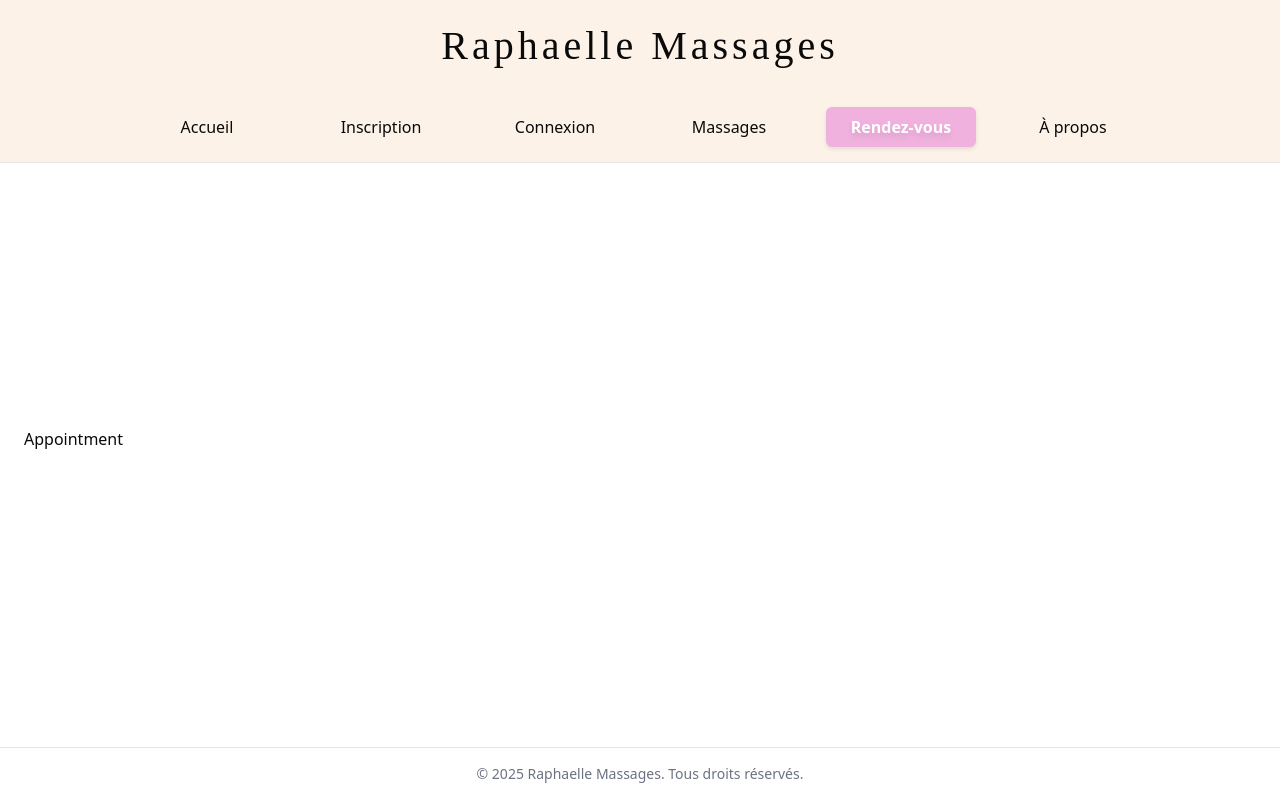
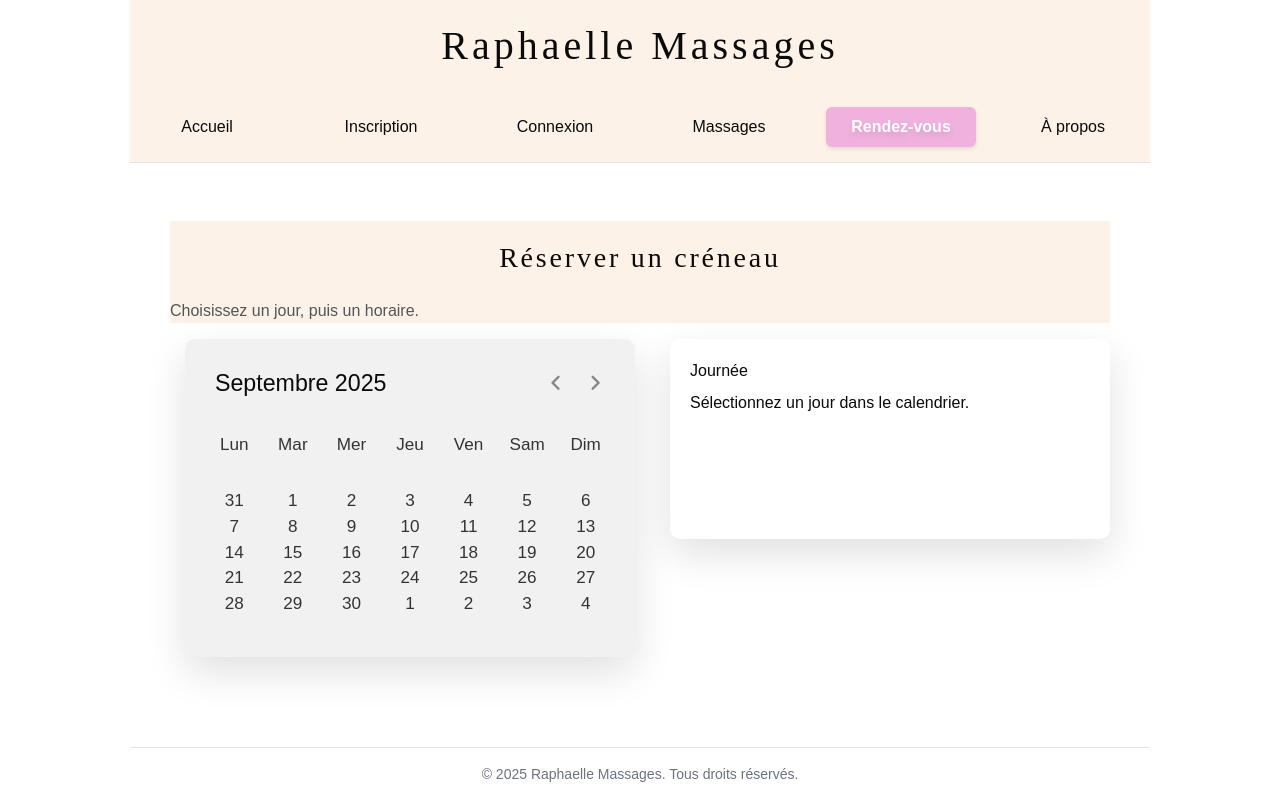
Before and after one commit to DamienLandois/Block-2-landois-damien-frontend, a React (Vite) app: page /rendezvous in a window 1280 px wide. Built offline with nearby package versions, Linux system fonts and the light colour scheme; a web font is replaced by a local one.

Commit message:
ajout du composant calenar et page booking

```diff
--- /dev/null
+++ b/src/components/booking/Calendar.jsx
@@ -0,0 +1,97 @@
+import React, { useMemo, useState } from "react";
+
+export default function Calendar() {
+  const today = useMemo(() => new Date(), []);
+  const [viewDate, setViewDate] = useState(() => new Date());
+
+  const currYear = viewDate.getFullYear();
+  const currMonth = viewDate.getMonth();
+
+  const mois = [
+    "Janvier",
+    "Février",
+    "Mars",
+    "Avril",
+    "Mai",
+    "Juin",
+    "Juillet",
+    "Août",
+    "Septembre",
+    "Octobre",
+    "Novembre",
+    "Décembre",
+  ];
+
+  const { label, days } = useMemo(() => {
+    const firstDayOfMonth = new Date(currYear, currMonth, 1).getDay();
+    const lastDateOfMonth = new Date(currYear, currMonth + 1, 0).getDate();
+    const lastDayOfMonth = new Date(currYear, currMonth, lastDateOfMonth).getDay();
+    const lastDateOfLastMonth = new Date(currYear, currMonth, 0).getDate();
+
+    const li = [];
+
+    for (let i = firstDayOfMonth; i > 0; i--) {
+      li.push({ key: `prev-${i}`, label: lastDateOfLastMonth - i + 1, className: "inactive" });
+    }
+
+    for (let i = 1; i <= lastDateOfMonth; i++) {
+      const isToday =
+        i === today.getDate() &&
+        currMonth === today.getMonth() &&
+        currYear === today.getFullYear();
+      li.push({ key: `curr-${i}`, label: i, className: isToday ? "active" : undefined });
+    }
+
+    for (let i = lastDayOfMonth; i < 6; i++) {
+      li.push({ key: `next-${i}`, label: i - lastDayOfMonth + 1, className: "inactive" });
+    }
+
+    return { label: `${mois[currMonth]} ${currYear}`, days: li };
+  }, [currMonth, currYear, today]);
+
+  const goPrev = () => {
+    const prev = new Date(currYear, currMonth - 1, 1);
+    setViewDate(prev);
+  };
+
+  const goNext = () => {
+    const next = new Date(currYear, currMonth + 1, 1);
+    setViewDate(next);
+  };
+
+  return (
+    <>
+      <link
+        rel="stylesheet"
+        href="https://fonts.googleapis.com/css2?family=Material+Symbols+Rounded:opsz,wght,FILL,GRAD@20..48,100..700,0..1,-50..200"
+      />
+
+      <div className="wrapper">
+        <div className="wrapper-header">
+          <p className="date">{label}</p>
+          <div className="icons">
+            <span id="prev" className="material-symbols-rounded" onClick={goPrev} role="button" aria-label="Mois précédent">chevron_left</span>
+            <span id="next" className="material-symbols-rounded" onClick={goNext} role="button" aria-label="Mois suivant">chevron_right</span>
+          </div>
+        </div>
+
+        <div className="calendrier">
+          <ul className="semaines">
+            <li>Lun</li>
+            <li>Mar</li>
+            <li>Mer</li>
+            <li>Jeu</li>
+            <li>Ven</li>
+            <li>Sam</li>
+            <li>Dim</li>
+          </ul>
+          <ul className="jours">
+            {days.map((d) => (
+              <li key={d.key} className={d.className}>{d.label}</li>
+            ))}
+          </ul>
+        </div>
+      </div>
+    </>
+  );
+}
--- a/src/main.jsx
+++ b/src/main.jsx
@@ -9,6 +9,7 @@ import SignUp from "./pages/SignUp.jsx"
 import Massages from "./pages/Massages.jsx"
 import Appointment from "./pages/Appointment.jsx"
 import About from "./pages/About.jsx"
+import Booking from "./pages/booking.jsx"
 
 import "./index.css"
 
@@ -20,7 +21,7 @@ const router = createBrowserRouter([
       { path: "/connexion", element: <SignIn /> },
       { path: "/inscription", element: <SignUp /> },
       { path: "/massages", element: <Massages /> },
-      { path: "/rendezvous", element: <Appointment /> },
+      { path: "/rendezvous", element: <Booking /> },
       { path: "/apropos", element: <About /> },
       { path: "*", element: <div className="p-8">404 - Page introuvable</div> },
     ],
--- /dev/null
+++ b/src/pages/Booking.jsx
@@ -0,0 +1,38 @@
+import { useState } from "react";
+import Calendar from "../components/booking/Calendar.jsx";
+
+export default function Booking() {
+  const [selectedDate, setSelectedDate] = useState(null);
+
+  // Placeholder temporaire pour DayCalendar (sera remplacé plus tard)
+  const DayCalendar = ({ date }) => (
+    <div className="day-calendar">
+      <h2>Journée</h2>
+      {date ? (
+        <p>
+          Journée du <strong>{date.toLocaleDateString("fr-FR")}</strong>
+        </p>
+      ) : (
+        <p>Sélectionnez un jour dans le calendrier.</p>
+      )}
+    </div>
+  );
+
+  return (
+    <div className="booking-page">
+      <header className="booking-header">
+        <h1>Réserver un créneau</h1>
+        <p>Choisissez un jour, puis un horaire.</p>
+      </header>
+
+      <main className="booking-grid">
+        <section className="booking-calendar">
+          <Calendar />
+        </section>
+        <aside className="booking-day">
+          <DayCalendar date={selectedDate} />
+        </aside>
+      </main>
+    </div>
+  );
+}
--- a/src/styles/App.sass
+++ b/src/styles/App.sass
@@ -2,6 +2,8 @@
 @use 'fonts'
 @use 'header'
 @use 'massagepart'
+@use 'booking'
+@use 'calendar'
 
 .body
     display: flex
--- /dev/null
+++ b/src/styles/_booking.sass
@@ -0,0 +1,38 @@
+// Booking page layout
+$shadow: 0 15px 40px rgba(0, 0, 0, 0.12)
+$radius: 10px
+
+.booking-page
+  margin: 0 auto
+  padding: 24px 16px
+
+.booking-header
+  h1
+    font-size: 1.75rem
+    margin-bottom: 4px
+  p
+    color: #555
+    margin-bottom: 16px
+
+.booking-grid
+  display: grid
+  grid-template-columns: 1fr
+  gap: 20px
+
+  @media (min-width: 900px)
+    grid-template-columns: 480px 1fr
+
+.booking-calendar
+  display: flex
+  justify-content: center
+
+.booking-day
+  .day-calendar
+    background: #fff
+    border-radius: $radius
+    box-shadow: $shadow
+    padding: 20px
+    min-height: 200px
+
+    h2
+      margin-bottom: 8px
--- /dev/null
+++ b/src/styles/_calendar.sass
@@ -0,0 +1,110 @@
+// Vars
+$orange: rgb(252, 188, 79)
+$blanc: #f1f1f1
+$noir: #333
+
+// Base
+*
+    margin: 0
+    padding: 0
+    box-sizing: border-box
+    font-family: Arial, Helvetica, sans-serif
+
+body
+    display: flex
+    align-items: center
+    padding: 0 10px
+    justify-content: center
+    min-height: 100vh
+    background: $orange
+
+// Wrapper
+.wrapper
+    width: 450px
+    background: $blanc
+    border-radius: 10px
+    box-shadow: 0 15px 40px rgba(0, 0, 0, 0.12)
+
+    .wrapper-header
+        display: flex
+        align-items: center
+        padding: 25px 30px 10px
+        justify-content: space-between
+
+    .icons
+        display: flex
+
+        span
+            height: 38px
+            width: 38px
+            margin: 0 1px
+            cursor: pointer
+            color: #878787
+            text-align: center
+            line-height: 38px
+            font-size: 1.9rem
+            user-select: none
+            border-radius: 50%
+
+        span:last-child
+            margin-right: -10px
+
+        span:hover
+            background: #f2f2f2
+
+    .date
+        font-size: 1.45rem
+        font-weight: 500
+
+// Calendar
+.calendrier
+    padding: 20px
+
+    ul
+        display: flex
+        flex-wrap: wrap
+        list-style: none
+        text-align: center
+
+    .jours
+        margin-bottom: 20px
+
+    li
+        color: $noir
+        width: calc(100% / 7)
+        font-size: 1.07rem
+
+    .semaines
+        li
+            font-weight: 500
+            cursor: default
+
+    .jours
+        li
+        z-index: 1
+        cursor: pointer
+        position: relative
+        margin-top: 30px
+
+        &.inactive
+            color: #aaa
+
+        &.active
+            color: $blanc
+
+        &::before
+            position: absolute
+            content: ""
+            left: 50%
+            top: 50%
+            height: 40px
+            width: 40px
+            z-index: -1
+            border-radius: 50%
+            transform: translate(-50%, -50%)
+
+        &.active::before
+            background: $orange
+
+        &:not(.active):hover::before
+            background: $blanc
```
